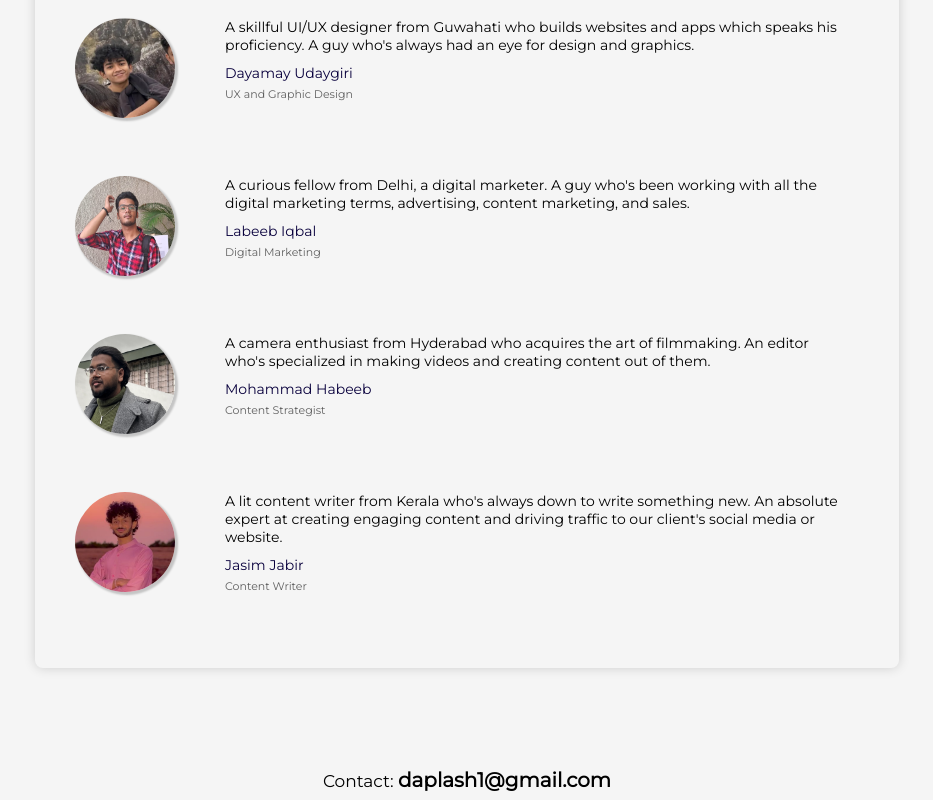
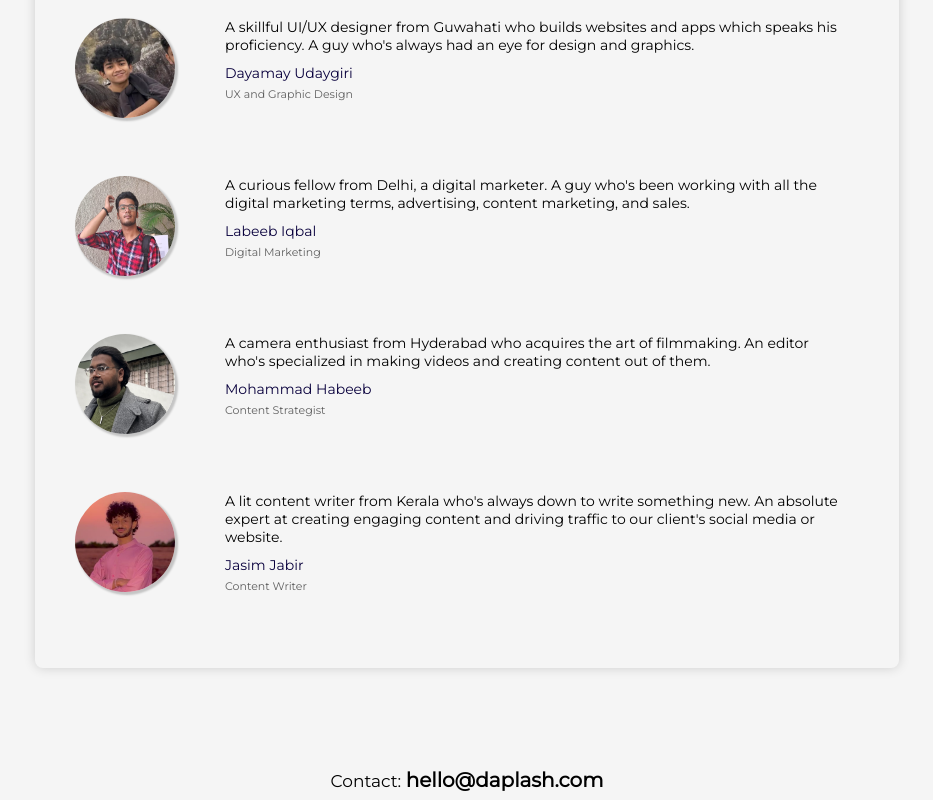
Before and after one commit to hxwtice/daplashV2, a React (Vite) app: page / in a window 1280 px wide. Shown: the part 3309-4109 px from the top of the page, without its empty margins (173-1106 px from the left). Built offline with nearby package versions, Linux system fonts and the light colour scheme.

Commit message:
Update footer.jsx
Changed email

```diff
--- a/src/footer.jsx
+++ b/src/footer.jsx
@@ -3,7 +3,7 @@ import "./footer.css"
 export function Footer(){
     return(
         <>
-        <div className="footer">Contact: <a href="https://mail.google.com/mail/?view=cm&fs=1&to=daplash1@gmail.com" className="footer-1">daplash1@gmail.com</a></div>
+        <div className="footer">Contact: <a href="https://mail.google.com/mail/?view=cm&fs=1&to=daplash1@gmail.com" className="footer-1">hello@daplash.com</a></div>
         </>
     )
 }
```
